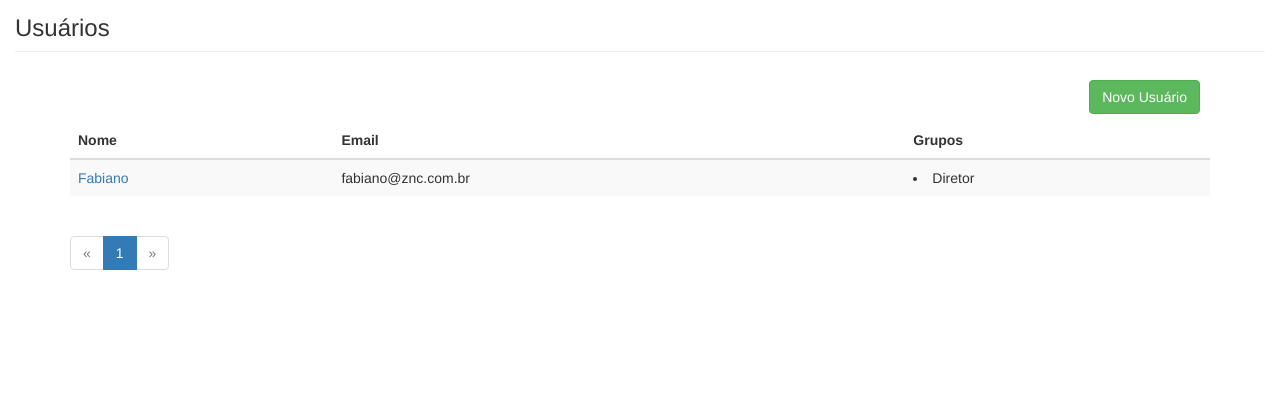
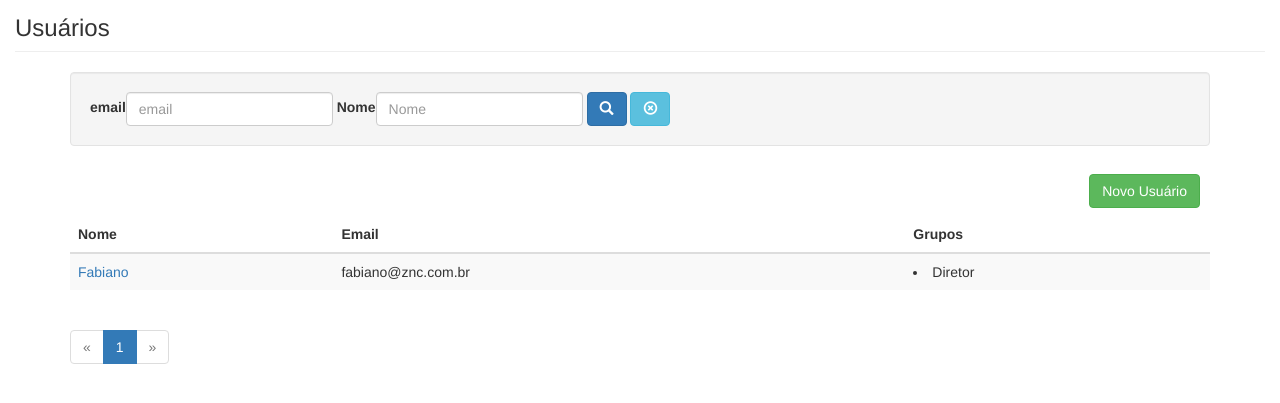
Before and after one commit to FabianoAlmeidaMelo/escolar, a Django app: page /escola/1/usuarios_list/ in a window 1280 px wide. Shown: the part 51-454 px from the top of the page. Run offline with Django 3.2, Linux system fonts and the light colour scheme; a user stored in the database is signed in; data comes from the database, SQL or seed files in the repository; tables that the repository leaves empty hold one stand-in row (values such as "Sample post"); parts of the project's set-up code (start-up, migrations or seed data) failed here and were passed over; some libraries are stand-ins or nearby versions.

Commit message:
ref #31 Filtro na listagem de usuários

```diff
--- a/escolar/core/forms.py
+++ b/escolar/core/forms.py
@@ -1,5 +1,6 @@
 # coding: utf-8
 from django import forms
+from django.db.models import Q
 from django.contrib.auth.forms import AuthenticationForm as AuthAuthenticationForm
 from django.contrib.auth.models import Group
 from escolar.core.models import User, UserGrupos
@@ -82,3 +83,28 @@ class UserForm(forms.ModelForm):
         if all([self.auto_edicao is False, group, escola]):
             user_grupo, grupo_criado = UserGrupos.objects.get_or_create(escola=escola, grupo=group, user=user, ativo=True)
         return self.instance
+
+
+class UserSearchForm(forms.Form):
+    '''
+    #31
+    '''
+    nome = forms.CharField(label=u'Nome', required=False)
+    email = forms.CharField(label=u'email', required=False)
+
+    def __init__(self, *args, **kargs):
+        self.escola = kargs.pop('escola', None)
+        super(UserSearchForm, self).__init__(*args, **kargs)
+
+
+    def get_result_queryset(self):
+        q = Q()
+        if self.is_valid():
+            nome = self.cleaned_data['nome']
+            if nome:
+                q = q & Q(nome__icontains=nome)
+            email = self.cleaned_data['email']
+            if email:
+                q = q & Q(email__icontains=email)
+
+        return User.objects.filter(q)
--- a/escolar/core/templates/core/usuarios_list.html
+++ b/escolar/core/templates/core/usuarios_list.html
@@ -1,5 +1,9 @@
 {% extends 'base.html'%}
+{% load bootstrap3 %}
 {% load unica_escola %}
+
+{% block css %}
+{% endblock css %}
 {% block page_title %}
   <div class="page-header">
   <!-- TODO erver esse br -->
@@ -11,9 +15,17 @@
 {% block content %}
 
 <div class="container">
-
   {% include "base_adm.html" %}
   <div class="row-fluid span10">
+    <form class="form-inline well" method="GET" >
+      <div class="form-group">
+        {% bootstrap_field form.email %}
+        {% bootstrap_field form.nome %}
+      </div>
+      <button type="submit" class="btn btn-primary" title="Filtrar"><i class="glyphicon glyphicon-search"></i></button>
+      <a class="btn btn-small btn-info" href="." title="Apagar o filtro e listar todos"><i class="glyphicon glyphicon-remove-circle"></i></a>
+    </form>
+  </div>
     <table class="table table-striped">
       {% if can_edit %}
         <caption>
--- a/escolar/core/views.py
+++ b/escolar/core/views.py
@@ -8,7 +8,7 @@ from django.http import HttpResponseRedirect, Http404
 from django.shortcuts import render, redirect, get_object_or_404, resolve_url
 
 from escolar.core.models import User, UserGrupos
-from escolar.core.forms import UserForm, GrupoForm
+from escolar.core.forms import UserForm, GrupoForm, UserSearchForm
 
 from escolar.escolas.models import Escola
 
@@ -24,17 +24,20 @@ def usuarios_list(request, escola_pk):
     Outros: os próprios
     '''
     user = request.user
+    escola = get_object_or_404(Escola, pk=escola_pk)
     page = request.GET.get('page', 1)
-    context = {}
+
     diretor = user.is_diretor(escola_pk)
     admin = user.is_admin()
-    if user.is_admin():
-        usuarios = User.objects.all()
-    elif diretor:
+
+    form = UserSearchForm(request.GET or None, escola=escola)
+    usuarios = form.get_result_queryset()
+
+    if diretor:
         usuarios_ids = UserGrupos.objects.filter(escola__pk=escola_pk).values_list('user__id', flat=True)
-        usuarios = User.objects.filter(id__in=usuarios_ids)
+        usuarios =usuarios.filter(id__in=usuarios_ids)
     else:
-        usuarios = User.objects.filter(id=user.id)
+        usuarios = usuarios.filter(id=user.id)
 
     usuarios = usuarios.order_by('nome')
 
@@ -45,9 +48,10 @@ def usuarios_list(request, escola_pk):
         usuarios = paginator.page(1)
     except EmptyPage:
         usuarios = paginator.page(paginator.num_pages)
-
+    context = {}
+    context['form'] = form
+    context['escola'] = escola
     context['object_list'] = usuarios
-    context['escola'] = Escola.objects.get(id=escola_pk)
     context['can_edit'] = diretor or admin
     context['tab_usuarios'] = "active"
 
```
